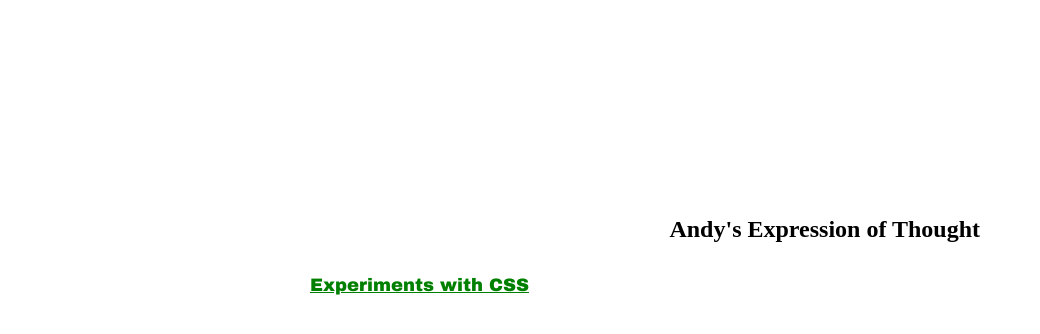
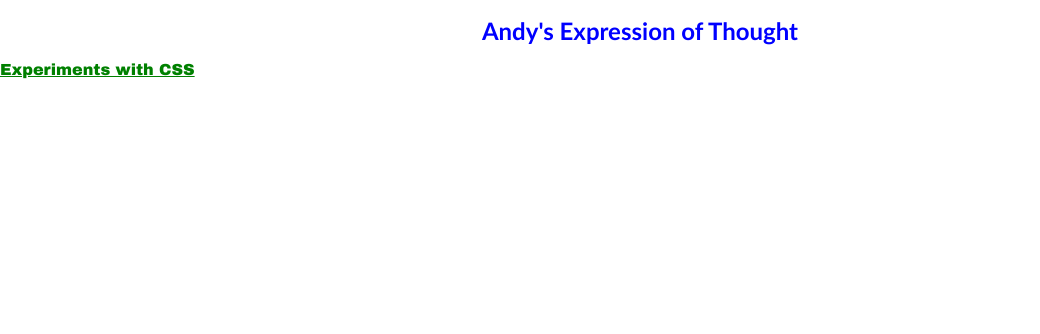
Before and after one commit to jasonagus/jasonagus.github.io, a plain HTML site: page index.html in a window 1280 px wide. Shown: the whole page, without its empty margins (0-1040 px from the left). Drawn offline with Linux system fonts and the light colour scheme.

Commit message:
commit message

```diff
--- a/index.html
+++ b/index.html
@@ -6,9 +6,10 @@
 </head>
 
 <body>
-
+<div class="content">
 <h1>Andy's Expression of Thought</h1>
-<a href = "cssexperiments/composition1">Experiments with CSS</a>
+<a href ="cssexperiments/composition1">Experiments with CSS</a>
+</div>
 
 </body>
 
--- a/style.css
+++ b/style.css
@@ -1,17 +1,18 @@
+body {
+  margin:0;
+  padding:0;
+}
+
 h1 {
-    color: Dark Green;
+    color: Blue;
+    font-family:gill sans;
     font-size: 24px;
-    position: absolute;
-    top:200px;
-    right:300px;
+    text-align:center;
 }
 
 a {
     color: green;
     font-family: arial black;
-    position: absolute;
-    top:275px;
-    left: 310px;
-    font-size: 18px;
+    align:center;
 
 }
```
Also changed, not shown: .c9/metadata/workspace/cssexperiments/composition1.html (added), .c9/metadata/workspace/index.html, .c9/metadata/workspace/style.css, 1 other file.
